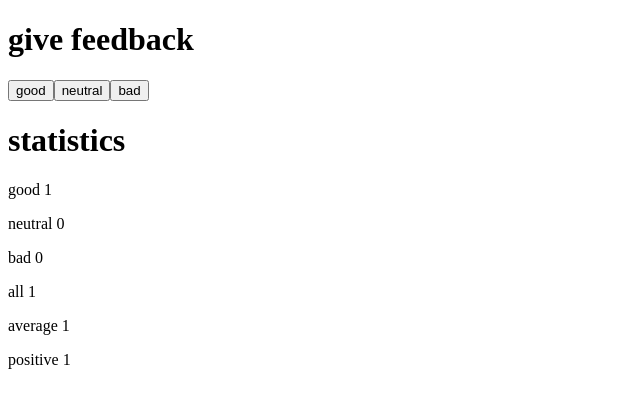
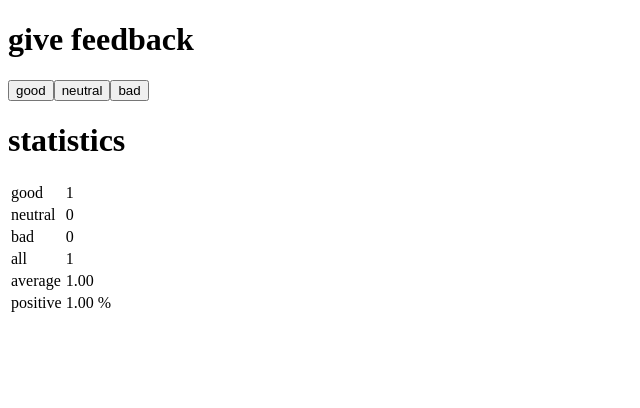
Before and after one commit to ichurng/fullstackopen2022, a React (Create React App) app in the folder part1/unicafe/: page / in a window 1280 px wide. Both pictures are taken after a click on the button "good". Shown: the top 408 px of the page, without its empty margins (0-640 px from the left). Built offline with nearby package versions, Linux system fonts and the light colour scheme.

Commit message:
Refactor statistics line into its own component. Display statistics as HTML table

```diff
--- a/part1/unicafe/src/App.js
+++ b/part1/unicafe/src/App.js
@@ -13,17 +13,32 @@ const Display = (prop) => {
   )
 }
 
+const StatisticLine = (prop) => {
+  return(
+    <tr>
+      <td>{prop.name}</td>
+      <td>{prop.value}</td>
+    </tr>
+
+  )
+}
+
 const Statistics = ({statistics}) => {
   if (statistics.all > 0) {
-    return(<div>
+    return(
+      <>
       <h1>statistics</h1>
-      <p>{"good "+statistics.good}</p>
-      <p>{"neutral "+statistics.neutral}</p>
-      <p>{"bad "+statistics.bad}</p>
-      <p>{"all "+statistics.all}</p>
-      <p>{"average "+statistics.average}</p>
-      <p>{"positive "+statistics.positive}</p>
-    </div>
+      <table>
+        <tbody>
+          <StatisticLine name="good" value={statistics.good}/>
+          <StatisticLine name="neutral" value={statistics.neutral}/>
+          <StatisticLine name="bad" value={statistics.bad}/>
+          <StatisticLine name="all" value={statistics.all}/>
+          <StatisticLine name="average" value={statistics.average.toFixed(2)}/>
+          <StatisticLine name="positive" value={statistics.positive.toFixed(2)+" %"}/>
+        </tbody>
+      </table>
+      </>
     )
   }
   return(
```
